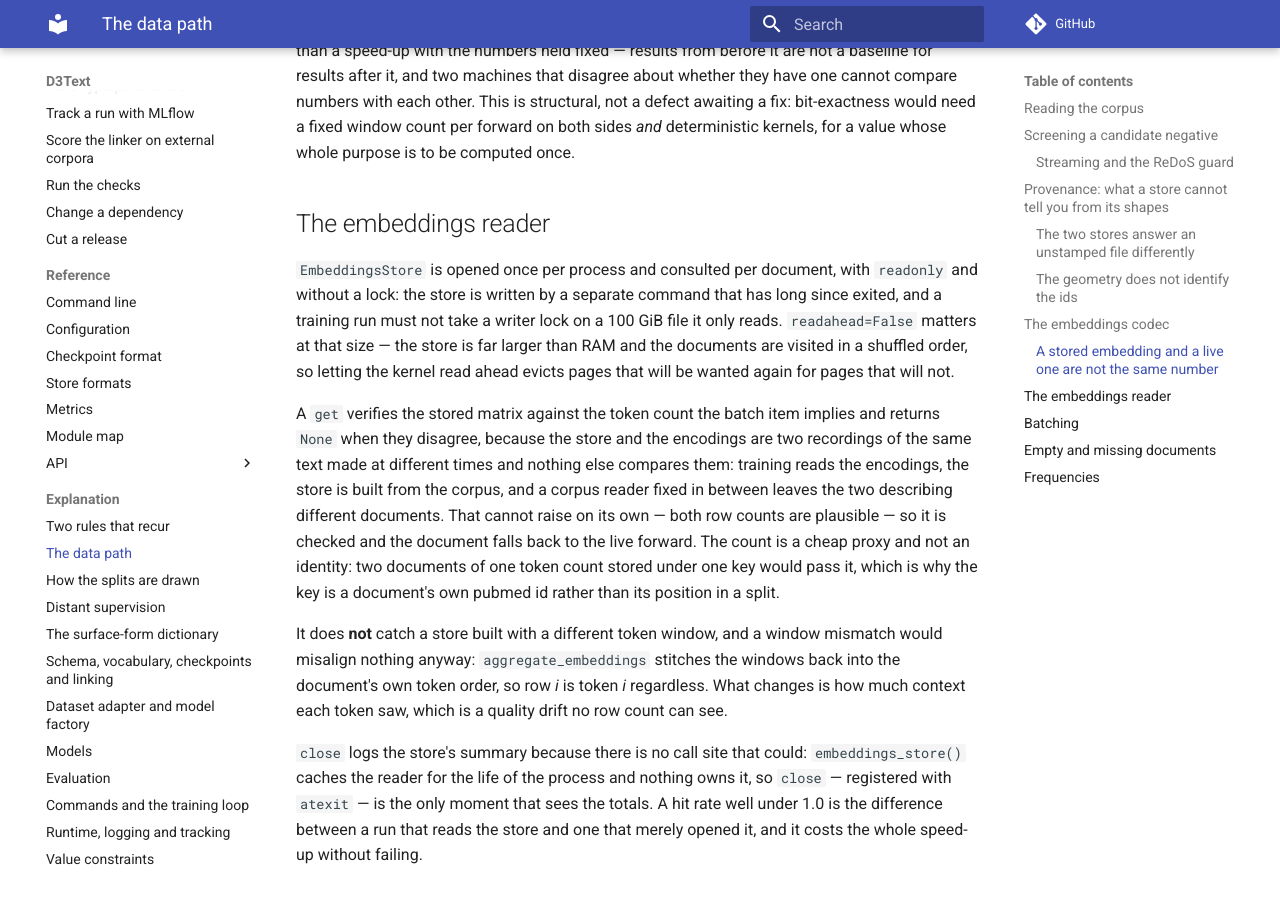
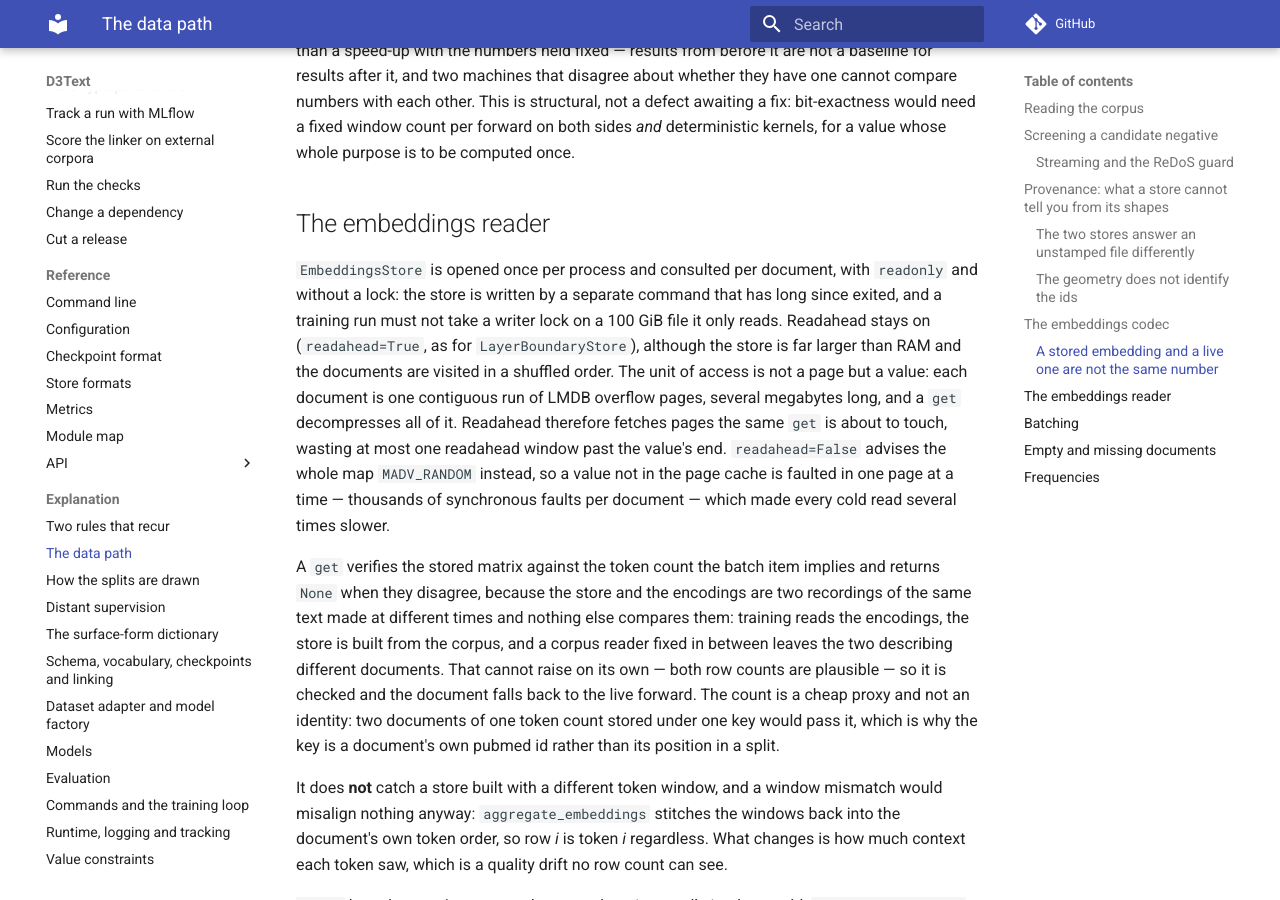
Before and after one commit to manuquadros/d3text, an MkDocs documentation site: the page built from docs/explanation/data.md, in a window 1280 px wide and 900 px high, scrolled down 8750 px. Built offline with MkDocs 1.6.1 and Material for MkDocs 9.7.7, drawn with Linux system fonts in a browser that asks for light colours; comment, search, counter and statistics services are not loaded.

Commit message:
perf: keep readahead on for the embeddings LMDB stores
readahead=False advises the whole map MADV_RANDOM, so a value not in
the page cache was faulted in one 4 KiB page at a time. Each get reads
one multi-megabyte value whole, so readahead only fetches pages that
same read touches next; shuffled document order does not change that.

```diff
--- a/docs/explanation/data.md
+++ b/docs/explanation/data.md
@@ -423,10 +423,16 @@ kernels, for a value whose whole purpose is to be computed once.
 `EmbeddingsStore` is opened once per process and consulted per document, with
 `readonly` and without a lock: the store is written by a separate command that
 has long since exited, and a training run must not take a writer lock on a
-100 GiB file it only reads. `readahead=False` matters at that size — the store
-is far larger than RAM and the documents are visited in a shuffled order, so
-letting the kernel read ahead evicts pages that will be wanted again for pages
-that will not.
+100 GiB file it only reads. Readahead stays on (`readahead=True`, as for
+`LayerBoundaryStore`), although the store is far larger than RAM and the
+documents are visited in a shuffled order. The unit of access is not a page
+but a value: each document is one contiguous run of LMDB overflow pages, several
+megabytes long, and a `get` decompresses all of it. Readahead therefore fetches
+pages the same `get` is about to touch, wasting at most one readahead window
+past the value's end. `readahead=False` advises the whole map `MADV_RANDOM`
+instead, so a value not in the page cache is faulted in one page at a time —
+thousands of synchronous faults per document — which made every cold read
+several times slower.
 
 A `get` verifies the stored matrix against the token count the batch item
 implies and returns `None` when they disagree, because the store and the
```
Also changed, not shown: 3 other files.
